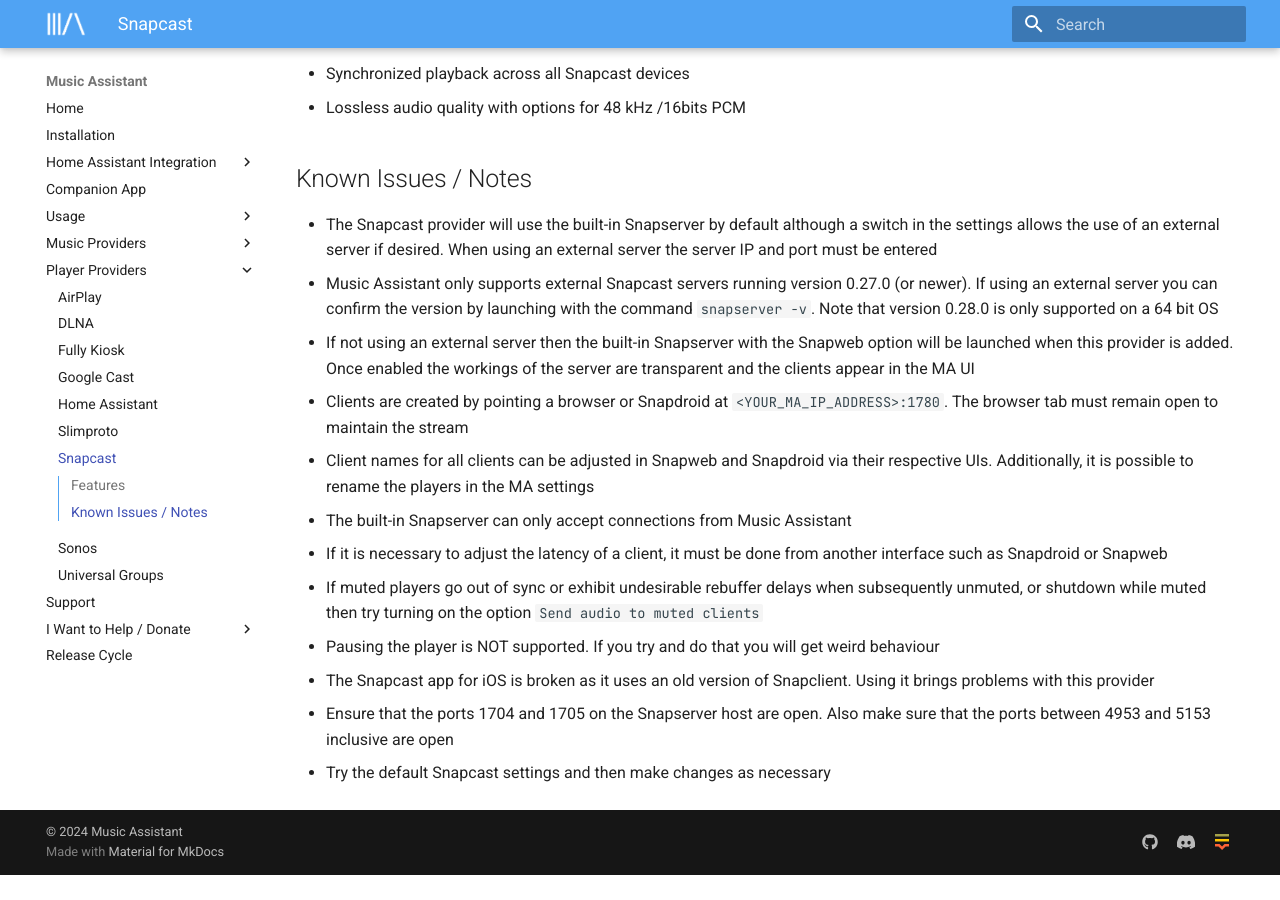
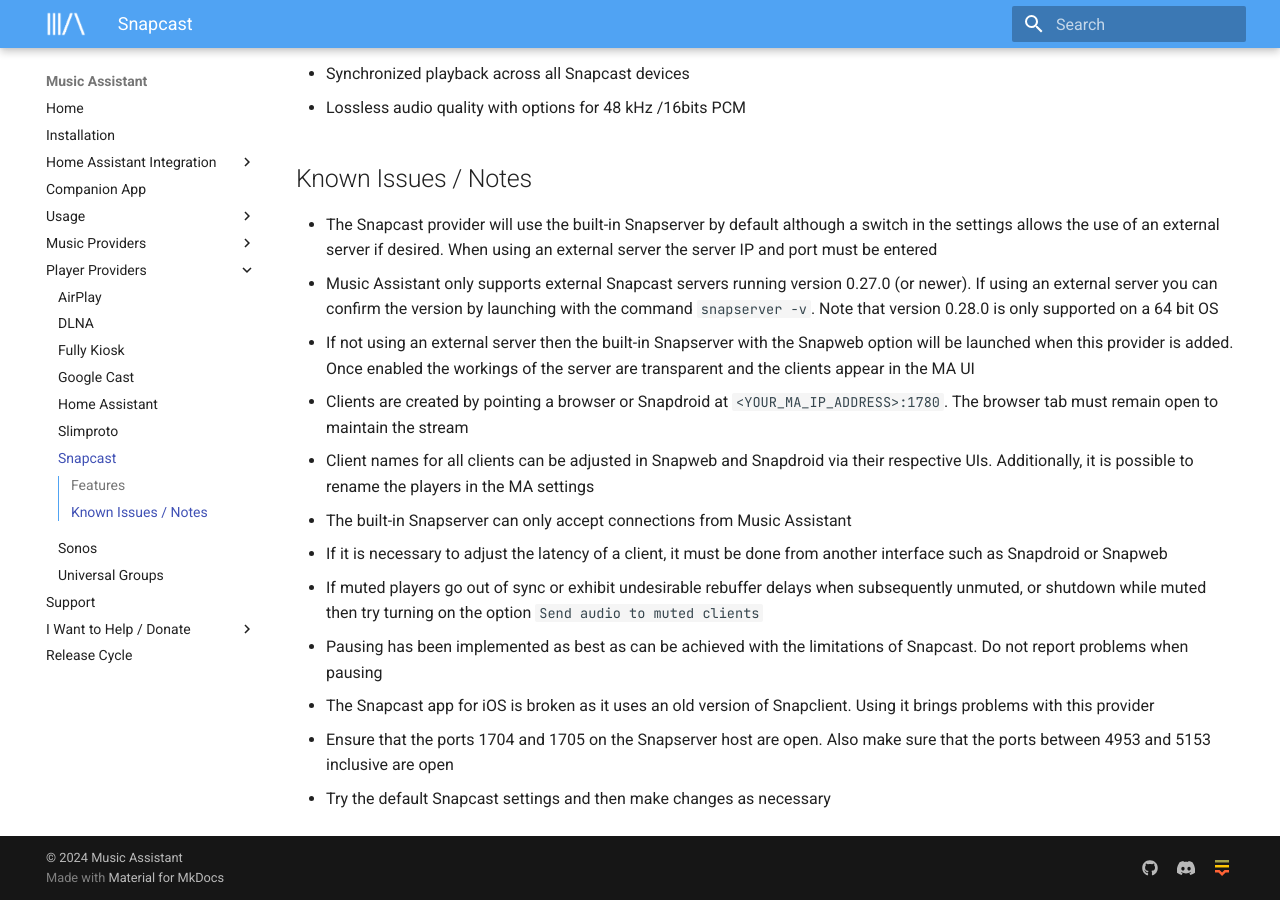
Before and after one commit to pwbriggs/music-assistant.github.io, an MkDocs documentation site: the page built from docs/player-support/snapcast.md, in a window 1280 px wide and 900 px high, scrolled down 946 px. Built offline with MkDocs 1.6.1 and Material for MkDocs 9.7.7, drawn with Linux system fonts in a browser that asks for light colours; before the commit the page ends 1821 px from its top, so only the background shows below that.

Commit message:
Change pause note

```diff
--- a/docs/player-support/snapcast.md
+++ b/docs/player-support/snapcast.md
@@ -22,7 +22,7 @@
 - The built-in Snapserver can only accept connections from Music Assistant
 - If it is necessary to adjust the latency of a client, it must be done from another interface such as Snapdroid or Snapweb
 - If muted players go out of sync or exhibit undesirable rebuffer delays when subsequently unmuted, or shutdown while muted then try turning on the option `Send audio to muted clients`
-- Pausing the player is NOT supported. If you try and do that you will get weird behaviour
+- Pausing has been implemented as best as can be achieved with the limitations of Snapcast. Do not report problems when pausing
 - The Snapcast app for iOS is broken as it uses an old version of Snapclient. Using it brings problems with this provider
 - Ensure that the ports 1704 and 1705 on the Snapserver host are open. Also make sure that the ports between 4953 and 5153 inclusive are open
 - Try the default Snapcast settings and then make changes as necessary
```
